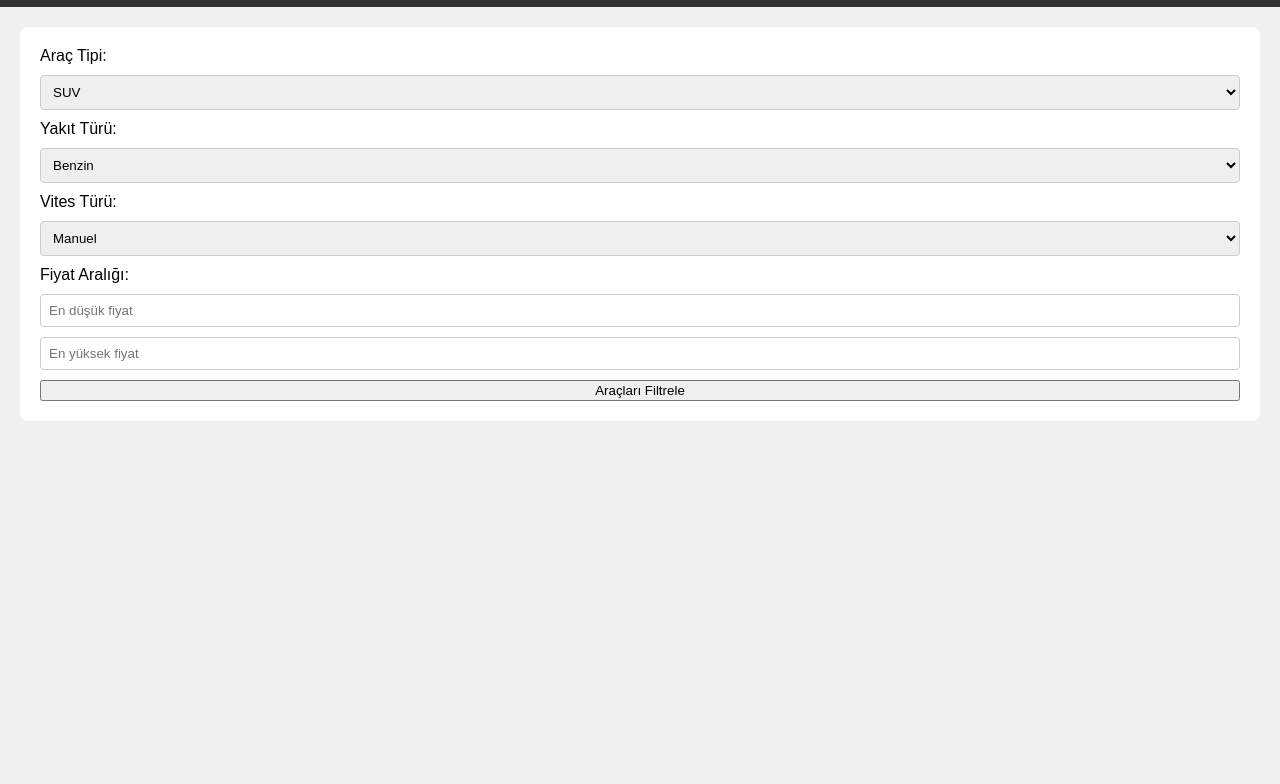
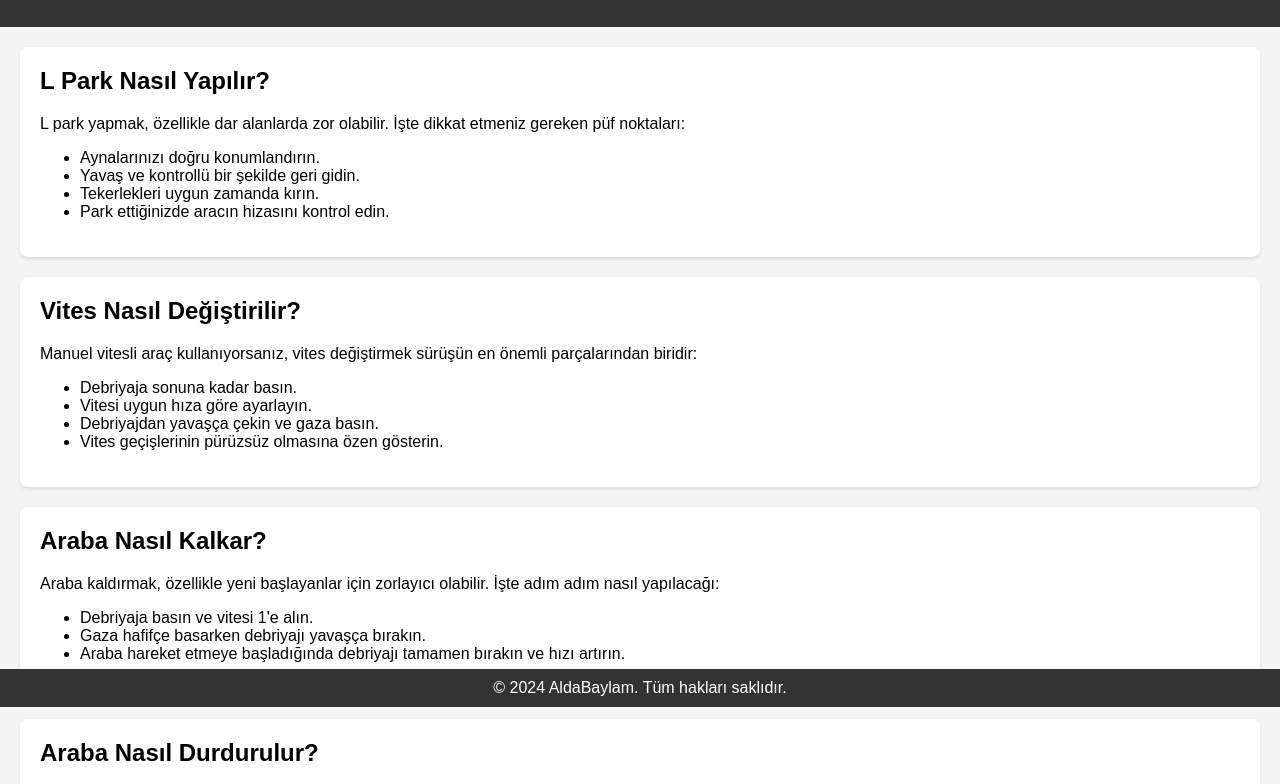
Before and after one commit to AldaBaylam/Arda, a plain HTML site: page index.html in a window 1280 px wide. Shown: the part 93-877 px from the top of the page. Before the commit the page ends 800 px from the top, so only its background shows below. Drawn offline with Linux system fonts and the light colour scheme.

Commit message:
Update index.html

```diff
--- a/index.html
+++ b/index.html
@@ -3,211 +3,101 @@
 <head>
     <meta charset="UTF-8">
     <meta name="viewport" content="width=device-width, initial-scale=1.0">
-    <title>Araç Öneri Sistemi - @AldaBaylam</title>
+    <title>Araba - AldaBaylam</title>
     <style>
         body {
             font-family: Arial, sans-serif;
+            background-color: #f4f4f4;
             margin: 0;
             padding: 0;
-            background: #f0f0f0;
         }
         header {
-            background: #333;
+            background-color: #333;
             color: #fff;
-            padding: 10px 20px;
+            padding: 20px;
             text-align: center;
+            position: relative;
+        }
+        header a {
+            position: absolute;
+            top: 50%;
+            right: 20px;
+            transform: translateY(-50%);
+            color: #fff;
+            text-decoration: none;
         }
         .container {
             padding: 20px;
         }
-        .filters {
-            display: flex;
-            flex-direction: column;
-            gap: 10px;
+        .section {
+            background-color: #fff;
             margin-bottom: 20px;
-            background: #fff;
             padding: 20px;
-            border-radius: 8px;
-        }
-        .filters select, .filters input {
-            padding: 8px;
-            border: 1px solid #ccc;
-            border-radius: 4px;
-        }
-        .car-list {
-            margin-top: 20px;
-        }
-        .car-item {
-            background: #fff;
-            margin-bottom: 10px;
-            padding: 15px;
             border-radius: 8px;
             box-shadow: 0 2px 4px rgba(0, 0, 0, 0.1);
         }
-        .car-item h3 {
-            margin: 0 0 10px 0;
+        .section h2 {
+            margin-top: 0;
         }
-        .car-item p {
-            margin: 5px 0;
-        }
-        .car-item a {
-            color: #0066cc;
-            text-decoration: none;
-        }
-        .car-item a:hover {
-            text-decoration: underline;
+        footer {
+            background-color: #333;
+            color: #fff;
+            text-align: center;
+            padding: 10px 0;
+            position: fixed;
+            width: 100%;
+            bottom: 0;
         }
     </style>
 </head>
 <body>
     <header>
-        <h1>Araç Öneri Sistemi - @AldaBaylam</h1>
+        <h1>Araba - AldaBaylam</h1>
+        <a href="https://www.instagram.com/ardaa.b7?igsh=MTJucW05Mnlma3I4MQ==" target="_blank">by @AldaBaylam</a>
     </header>
     <div class="container">
-        <div class="filters">
-            <label for="carType">Araç Tipi:</label>
-            <select id="carType">
-                <option value="SUV">SUV</option>
-                <option value="Sedan">Sedan</option>
-                <option value="Hatchback">Hatchback</option>
-                <option value="Coupe">Coupe</option>
-                <option value="Minivan">Minivan</option>
-            </select>
-
-            <label for="fuelType">Yakıt Türü:</label>
-            <select id="fuelType">
-                <option value="Benzin">Benzin</option>
-                <option value="Dizel">Dizel</option>
-                <option value="Elektrik">Elektrik</option>
-                <option value="Hibrit">Hibrit</option>
-            </select>
-
-            <label for="transmission">Vites Türü:</label>
-            <select id="transmission">
-                <option value="Manuel">Manuel</option>
-                <option value="Otomatik">Otomatik</option>
-            </select>
-
-            <label for="priceRange">Fiyat Aralığı:</label>
-            <input type="number" id="minPrice" placeholder="En düşük fiyat" />
-            <input type="number" id="maxPrice" placeholder="En yüksek fiyat" />
-
-            <button onclick="filterCars()">Araçları Filtrele</button>
+        <div class="section">
+            <h2>L Park Nasıl Yapılır?</h2>
+            <p>L park yapmak, özellikle dar alanlarda zor olabilir. İşte dikkat etmeniz gereken püf noktaları:</p>
+            <ul>
+                <li>Aynalarınızı doğru konumlandırın.</li>
+                <li>Yavaş ve kontrollü bir şekilde geri gidin.</li>
+                <li>Tekerlekleri uygun zamanda kırın.</li>
+                <li>Park ettiğinizde aracın hizasını kontrol edin.</li>
+            </ul>
         </div>
-
-        <div class="car-list" id="carList">
-            <!-- Araç önerileri burada görüntülenecek -->
+        <div class="section">
+            <h2>Vites Nasıl Değiştirilir?</h2>
+            <p>Manuel vitesli araç kullanıyorsanız, vites değiştirmek sürüşün en önemli parçalarından biridir:</p>
+            <ul>
+                <li>Debriyaja sonuna kadar basın.</li>
+                <li>Vitesi uygun hıza göre ayarlayın.</li>
+                <li>Debriyajdan yavaşça çekin ve gaza basın.</li>
+                <li>Vites geçişlerinin pürüzsüz olmasına özen gösterin.</li>
+            </ul>
         </div>
+        <div class="section">
+            <h2>Araba Nasıl Kalkar?</h2>
+            <p>Araba kaldırmak, özellikle yeni başlayanlar için zorlayıcı olabilir. İşte adım adım nasıl yapılacağı:</p>
+            <ul>
+                <li>Debriyaja basın ve vitesi 1'e alın.</li>
+                <li>Gaza hafifçe basarken debriyajı yavaşça bırakın.</li>
+                <li>Araba hareket etmeye başladığında debriyajı tamamen bırakın ve hızı artırın.</li>
+            </ul>
+        </div>
+        <div class="section">
+            <h2>Araba Nasıl Durdurulur?</h2>
+            <p>Araba durdurmak, acil durumlarda hayati öneme sahip olabilir. İşte doğru durdurma adımları:</p>
+            <ul>
+                <li>Önce frene hafifçe basarak hızı düşürün.</li>
+                <li>Araba yavaşladığında debriyaja tamamen basın.</li>
+                <li>Vitesi boşa alın ve freni tamamen uygulayarak durun.</li>
+            </ul>
+        </div>
+        <!-- Daha fazla bölüm eklenebilir -->
     </div>
-
-    <script>
-        const cars = [
-            {
-                model: "Toyota Corolla",
-                type: "Sedan",
-                fuel: "Benzin",
-                transmission: "Otomatik",
-                price: 300000,
-                analysis: "Güvenilir ve düşük yakıt tüketimi ile öne çıkıyor. İkinci el değeri de yüksek.",
-                issues: "Uzun vadede şanzıman problemleri olabilir.",
-                link: "https://www.sahibinden.com/toyota-corolla"
-            },
-            {
-                model: "Honda Civic",
-                type: "Sedan",
-                fuel: "Benzin",
-                transmission: "Manuel",
-                price: 350000,
-                analysis: "Yüksek performans ve şık tasarım. Piyasada oldukça popüler.",
-                issues: "Yedek parça maliyetleri yüksek olabilir.",
-                link: "https://www.sahibinden.com/honda-civic"
-            },
-            {
-                model: "Renault Clio",
-                type: "Hatchback",
-                fuel: "Dizel",
-                transmission: "Manuel",
-                price: 150000,
-                analysis: "Ekonomik ve şehir içi kullanım için ideal. Düşük yakıt tüketimi.",
-                issues: "Uzun vadede motor aşınması olabilir.",
-                link: "https://www.sahibinden.com/renault-clio"
-            },
-            {
-                model: "BMW X5",
-                type: "SUV",
-                fuel: "Dizel",
-                transmission: "Otomatik",
-                price: 600000,
-                analysis: "Lüks ve konforlu. Yüksek performans ve dört çeker özelliği.",
-                issues: "Yüksek bakım maliyetleri.",
-                link: "https://www.sahibinden.com/bmw-x5"
-            },
-            {
-                model: "Tesla Model 3",
-                type: "Sedan",
-                fuel: "Elektrik",
-                transmission: "Otomatik",
-                price: 800000,
-                analysis: "Çevre dostu ve yüksek teknoloji. Uzun menzil ve hızlı şarj.",
-                issues: "Yüksek başlangıç maliyeti.",
-                link: "https://www.sahibinden.com/tesla-model-3"
-            },
-            {
-                model: "Mercedes-Benz C-Class",
-                type: "Sedan",
-                fuel: "Benzin",
-                transmission: "Otomatik",
-                price: 500000,
-                analysis: "Yüksek kalite, konfor ve güvenlik özellikleri.",
-                issues: "Yüksek yedek parça maliyetleri.",
-                link: "https://www.sahibinden.com/mercedes-benz-c-class"
-            },
-            // Daha fazla araç ekleyebilirsiniz
-        ];
-
-        function filterCars() {
-            const carType = document.getElementById('carType').value;
-            const fuelType = document.getElementById('fuelType').value;
-            const transmission = document.getElementById('transmission').value;
-            const minPrice = document.getElementById('minPrice').value || 0;
-            const maxPrice = document.getElementById('maxPrice').value || Infinity;
-
-            if (minPrice < 1000 || maxPrice < 1000) {
-                alert("Lütfen daha fazla bir fiyat giriniz.");
-                return;
-            }
-
-            const filteredCars = cars.filter(car => {
-                return (car.type === carType || carType === "") &&
-                    (car.fuel === fuelType || fuelType === "") &&
-                    (car.transmission === transmission || transmission === "") &&
-                    (car.price >= minPrice && car.price <= maxPrice);
-            });
-
-            displayCars(filteredCars);
-        }
-
-        function displayCars(filteredCars) {
-            const carList = document.getElementById('carList');
-            carList.innerHTML = ""; // Önceki sonuçları temizle
-
-            if (filteredCars.length === 0) {
-                carList.innerHTML = "<p>Belirtilen kriterlere uygun araç bulunamadı.</p>";
-                return;
-            }
-
-            filteredCars.forEach(car => {
-                const carItem = document.createElement('div');
-                carItem.className = "car-item";
-                carItem.innerHTML = `
-                    <h3>${car.model} - ${car.price}₺</h3>
-                    <p><strong>Analiz:</strong> ${car.analysis}</p>
-                    <p><strong>Olası Sorunlar:</strong> ${car.issues}</p>
-                    <a href="${car.link}" target="_blank">Detaylar için tıklayın</a>
-                `;
-                carList.appendChild(carItem);
-            });
-        }
-    </script>
+    <footer>
+        © 2024 AldaBaylam. Tüm hakları saklıdır.
+    </footer>
 </body>
 </html>
```
